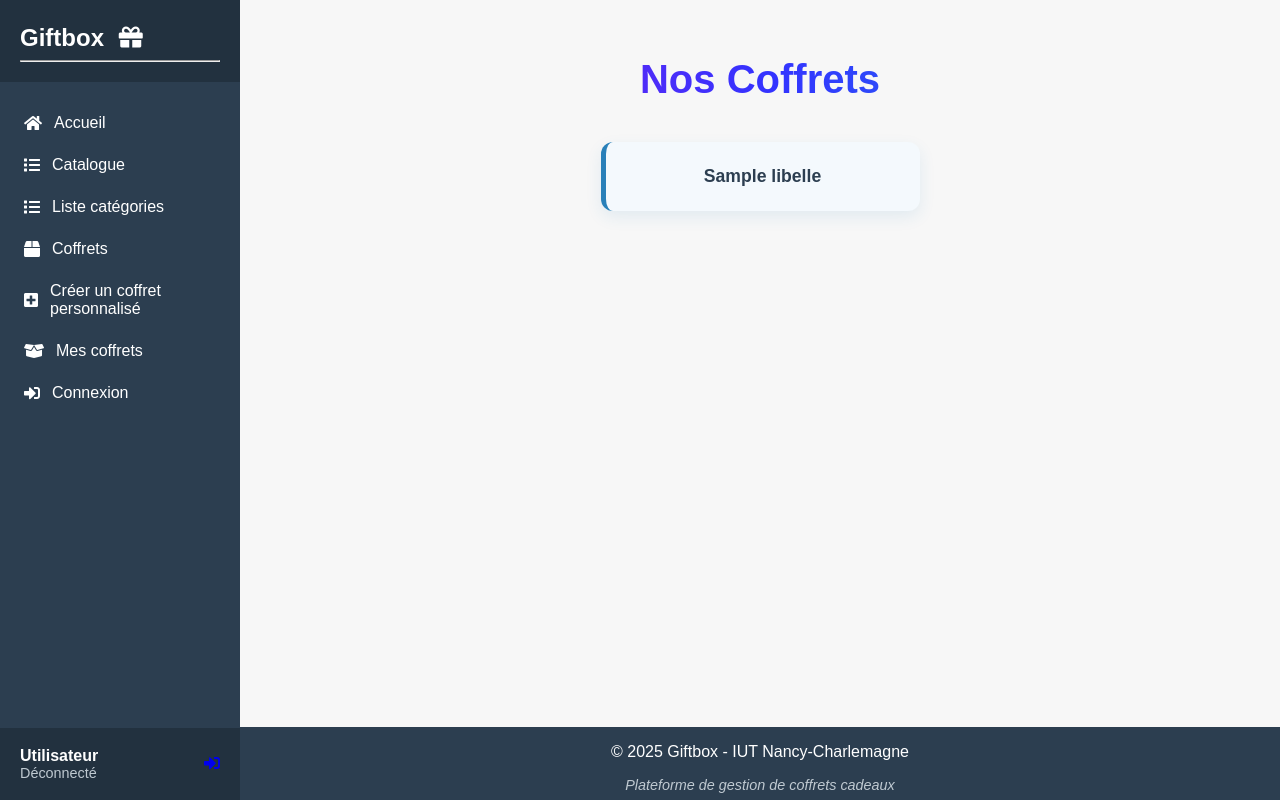
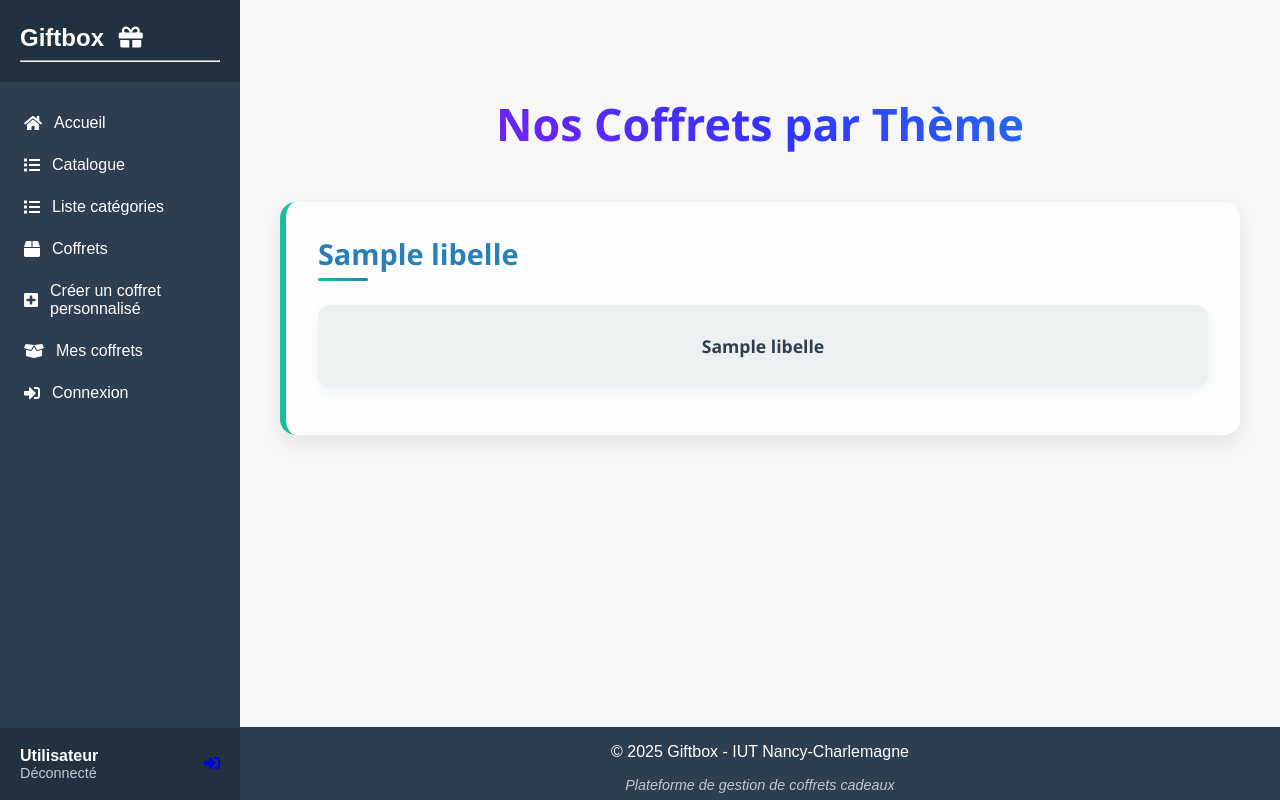
Before and after one commit to NaasaX/giftbox, a PHP site: template src/webui/views/coffrets.twig in a window 1280 px wide. Run offline with PHP 8.4, Linux system fonts and the light colour scheme; the template is opened without the code that fills it: most values are stand-ins (such as "Sample title", 1, 10 or a date in 2020); some libraries are stand-ins or nearby versions.

Commit message:
fix: modifications mineures & modifs style

```diff
--- a/src/ApplicationCore/Application/UseCases/BoxCreationService.php
+++ b/src/ApplicationCore/Application/UseCases/BoxCreationService.php
@@ -38,6 +38,7 @@ class BoxCreationService implements BoxCreationServiceInterface
         $box->token = base64_encode(random_bytes(32));
         $box->id = (string) Str::uuid();
         $box->created_at = now();
+        $box->updated_at = now();
 
         $this->boxRepository->save($box);
 
--- a/src/ApplicationCore/Domain/Entities/Coffret_type.php
+++ b/src/ApplicationCore/Domain/Entities/Coffret_type.php
@@ -15,4 +15,8 @@ class Coffret_type extends Model {
     {
         return $this->belongsToMany(Prestation::class, 'coffret2presta', 'coffret_id', 'presta_id');
     }
+    public function theme()
+    {
+        return $this->belongsTo(Theme::class, 'theme_id');
+    }
 }
--- a/src/webui/actions/Post/PostAjoutPanierAction.php
+++ b/src/webui/actions/Post/PostAjoutPanierAction.php
@@ -49,7 +49,7 @@ class PostAjoutPanierAction
         $_SESSION['flash_message'] = "Prestation ajoutée au coffret (en attente de validation).";
 
         $routeParser = RouteContext::fromRequest($request)->getRouteParser();
-        $url = $routeParser->urlFor('box', ['id' => $boxId]);
+        $url = $routeParser->urlFor('catalogue');
 
         return $response->withHeader('Location', $url)->withStatus(302);
     }
--- a/src/webui/views/coffrets.twig
+++ b/src/webui/views/coffrets.twig
@@ -12,31 +12,27 @@
             --hover-bg: #f4f9fd;
         }
 
-
-
-        @keyframes fadeIn {
-            from {
-                opacity: 0;
-                transform: translateY(20px);
-            }
-            to {
-                opacity: 1;
-                transform: translateY(0);
-            }
+        .coffret-container {
+            max-width: 1200px;
+            margin: 0 auto;
+            padding: 2rem 1rem;
+            font-family: var(--font-stack);
+            color: var(--text-color);
         }
 
         .coffret-title {
-            font-size: 2.5rem;
+            font-size: 2.8rem;
             font-weight: 800;
             text-align: center;
-            background: linear-gradient(90deg, #ff00cc, #3333ff, #00ffcc);
+            background: linear-gradient(45deg, #ff00cc, #3333ff, #00ffcc);
             background-size: 200% auto;
             color: transparent;
             background-clip: text;
             -webkit-background-clip: text;
             -webkit-text-fill-color: transparent;
             animation: gradientMove 4s ease infinite;
-            margin-bottom: 2.5rem;
+            margin-bottom: 3rem;
+            transition: all 0.3s ease;
         }
 
         @keyframes gradientMove {
@@ -46,36 +42,84 @@
         }
 
         .coffret-title:hover {
-            filter: brightness(1.1);
-            transform: scale(1.03);
+            filter: brightness(1.15);
+            transform: scale(1.05);
+        }
+
+        .theme-section {
+            background: var(--light-bg);
+            border-radius: 16px;
+            padding: 2rem;
+            margin-bottom: 2.5rem;
+            box-shadow: 0 8px 20px rgba(0, 0, 0, 0.08);
+            border-left: 6px solid var(--accent-color);
             transition: all 0.3s ease;
+        }
+
+        .theme-section:hover {
+            transform: translateY(-3px);
+            box-shadow: 0 12px 30px rgba(0, 0, 0, 0.12);
+        }
+
+        .theme-title {
+            font-size: 1.8rem;
+            font-weight: 700;
+            color: var(--primary-color);
+            margin: 0 0 1.5rem 0;
+            position: relative;
+            padding-bottom: 0.5rem;
+        }
+
+        .theme-title::after {
+            content: '';
+            position: absolute;
+            bottom: 0;
+            left: 0;
+            width: 50px;
+            height: 3px;
+            background: linear-gradient(90deg, var(--accent-color), var(--primary-color));
+            border-radius: 2px;
         }
 
         .coffret-list {
             list-style: none;
             padding: 0;
-            display: flex;
-            flex-wrap: wrap;
+            display: grid;
+            grid-template-columns: repeat(auto-fit, minmax(280px, 1fr));
             gap: 1.5rem;
-            justify-content: center;
         }
 
         .coffret-item {
-            background: var(--hover-bg);
-            border-left: 5px solid var(--primary-color);
+            background: var(--secondary-color);
             border-radius: 12px;
-            padding: 1.5rem 2rem;
-            min-width: 250px;
-            max-width: 300px;
-            transition: all 0.3s ease;
-            box-shadow: 0 6px 16px rgba(41, 128, 185, 0.1);
+            padding: 1.8rem;
+            transition: all 0.3s cubic-bezier(0.4, 0, 0.2, 1);
+            box-shadow: 0 4px 12px rgba(41, 128, 185, 0.08);
             text-align: center;
+            position: relative;
+            overflow: hidden;
+        }
+
+        .coffret-item::before {
+            content: '';
+            position: absolute;
+            top: 0;
+            left: 0;
+            right: 0;
+            height: 3px;
+            background: linear-gradient(90deg, var(--primary-color), var(--accent-color));
+            transform: scaleX(0);
+            transition: transform 0.3s ease;
         }
 
         .coffret-item:hover {
-            background: #ebf7ff;
-            transform: translateY(-4px);
-            box-shadow: 0 10px 25px rgba(41, 128, 185, 0.15);
+            background: var(--hover-bg);
+            transform: translateY(-5px);
+            box-shadow: 0 12px 25px rgba(41, 128, 185, 0.15);
+        }
+
+        .coffret-item:hover::before {
+            transform: scaleX(1);
         }
 
         .coffret-item a {
@@ -84,6 +128,11 @@
             font-weight: 600;
             font-size: 1.1rem;
             display: block;
+            transition: color 0.3s ease;
+        }
+
+        .coffret-item:hover a {
+            color: var(--primary-color);
         }
 
         .empty-msg {
@@ -91,22 +140,36 @@
             text-align: center;
             color: #7f8c8d;
             margin-top: 2rem;
+            padding: 2rem;
+            background: rgba(127, 140, 141, 0.1);
+            border-radius: 8px;
+            border: 2px dashed #bdc3c7;
         }
+
     </style>
 
     <div class="coffret-container">
-        <h2 class="coffret-title">Nos Coffrets</h2>
+        <h2 class="coffret-title">Nos Coffrets par Thème</h2>
 
-        {% if coffret is not empty %}
-            <ul class="coffret-list">
-                {% for c in coffret %}
-                    <li class="coffret-item">
-                        <a href="/coffrets/{{ c.id }}">{{ c.libelle }}</a>
-                    </li>
-                {% endfor %}
-            </ul>
+        {% if themes is not empty %}
+            {% for theme in themes %}
+                <section class="theme-section">
+                    <h3 class="theme-title">{{ theme.libelle }}</h3>
+                    {% if theme.coffretsTypes is not empty %}
+                        <ul class="coffret-list">
+                            {% for coffret in theme.coffretsTypes %}
+                                <li class="coffret-item">
+                                    <a href="/coffrets/{{ coffret.id }}">{{ coffret.libelle }}</a>
+                                </li>
+                            {% endfor %}
+                        </ul>
+                    {% else %}
+                        <p class="empty-msg">Aucun coffret disponible pour ce thème.</p>
+                    {% endif %}
+                </section>
+            {% endfor %}
         {% else %}
-            <p class="empty-msg">Aucun coffret disponible pour le moment.</p>
+            <p class="empty-msg">Aucun thème disponible pour le moment.</p>
         {% endif %}
     </div>
 {% endblock %}
```
Also changed, not shown: src/ApplicationCore/Application/UseCases/BoxValidationService.php (+13 -4 lines), src/ApplicationCore/Domain/Entities/Theme.php (added, +16 -0 lines), src/webui/actions/Get/GetCatalogueAction.php (+12 -0 lines), src/webui/actions/Get/GetCoffretsAction.php (+12 -14 lines), src/webui/views/boxDetails.twig (+13 -3 lines), src/webui/views/catalogue.twig (+24 -0 lines).
